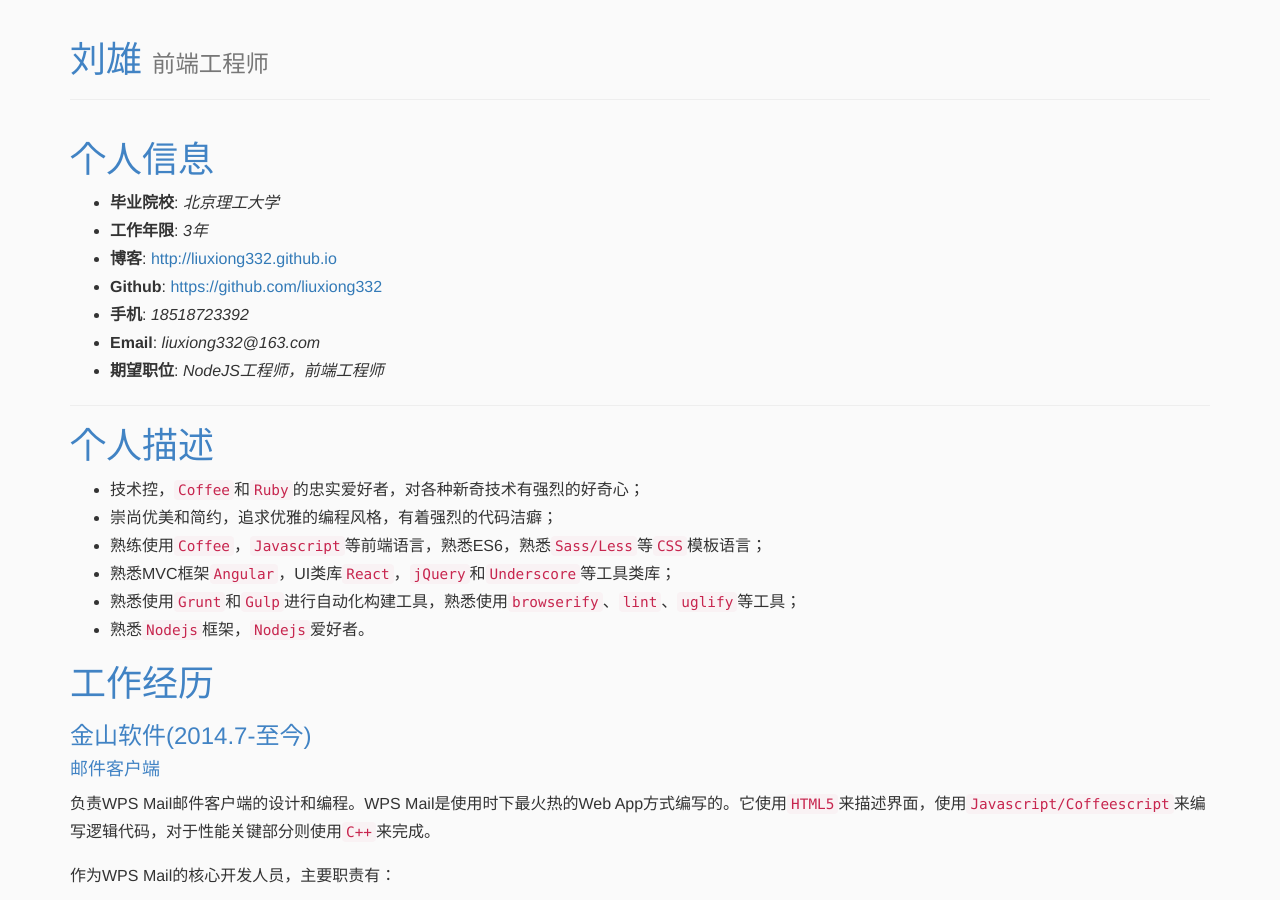
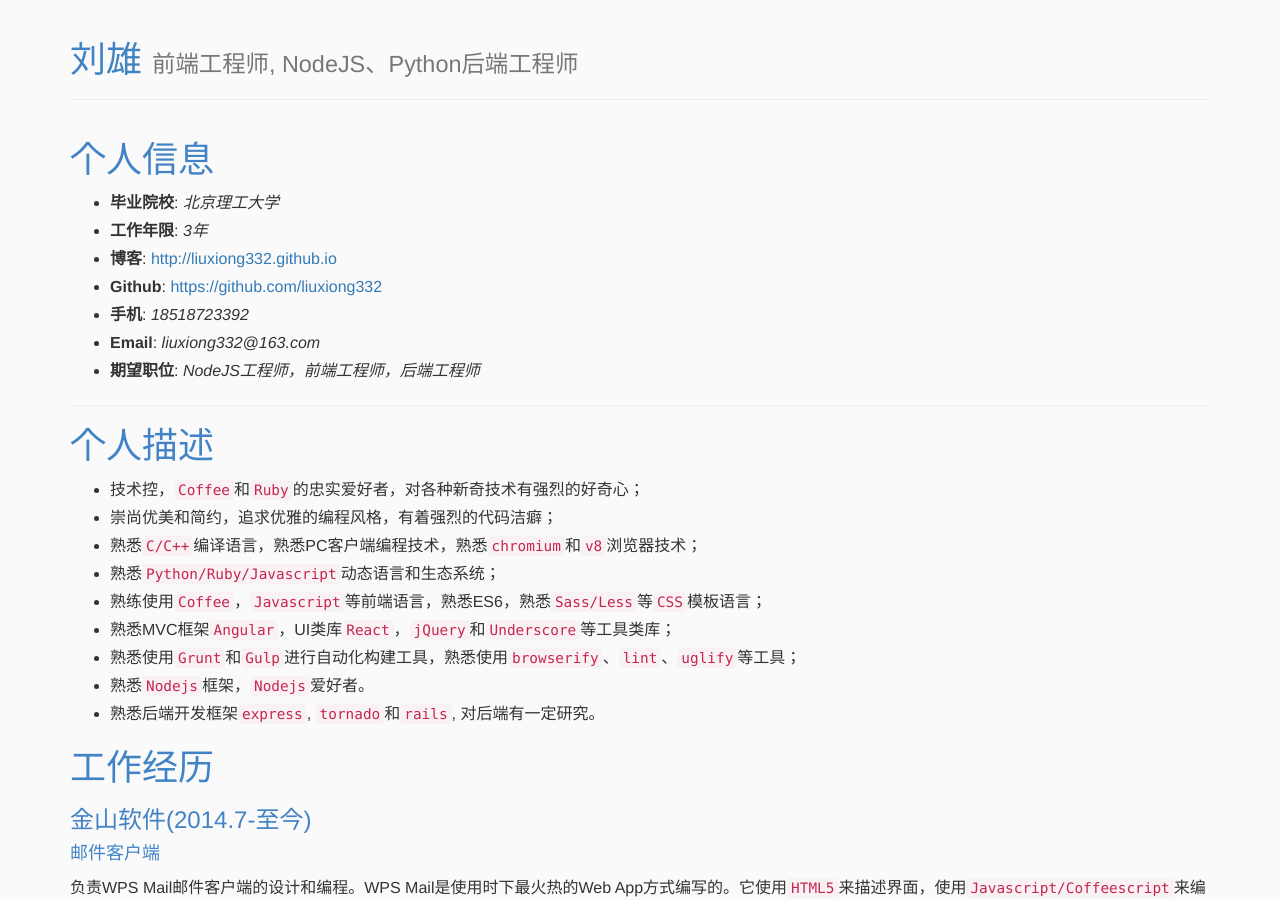
Before and after one commit to liuxiong332/liuxiong332-resume-en, a Jekyll site: the page built from index.md, in a window 1280 px wide and 900 px high. Built offline with Jekyll 4.4.1, drawn with Linux system fonts in a browser that asks for light colours; nearby versions of some CDN libraries.

```diff
--- a/index.md
+++ b/index.md
@@ -1,6 +1,6 @@
 ---
 title: 刘雄
-tagline: 前端工程师
+tagline: 前端工程师, NodeJS、Python后端工程师
 layout: page
 ---
 
@@ -12,17 +12,20 @@ layout: page
 * **Github**: [https://github.com/liuxiong332](https://github.com/liuxiong332)
 * **手机**: *18518723392*
 * **Email**: *liuxiong332@163.com*
-* **期望职位**: *NodeJS工程师，前端工程师*
+* **期望职位**: *NodeJS工程师，前端工程师，后端工程师*
 
 ----
 
 # 个人描述
 * 技术控，`Coffee`和`Ruby`的忠实爱好者，对各种新奇技术有强烈的好奇心；
 * 崇尚优美和简约，追求优雅的编程风格，有着强烈的代码洁癖；
+* 熟悉`C/C++`编译语言，熟悉PC客户端编程技术，熟悉`chromium`和`v8`浏览器技术；
+* 熟悉`Python/Ruby/Javascript`动态语言和生态系统；
 * 熟练使用`Coffee`，`Javascript`等前端语言，熟悉ES6，熟悉`Sass/Less`等`CSS`模板语言；
 * 熟悉MVC框架`Angular`，UI类库`React`，`jQuery`和`Underscore`等工具类库；
 * 熟悉使用`Grunt`和`Gulp`进行自动化构建工具，熟悉使用`browserify`、`lint`、`uglify`等工具；
 * 熟悉`Nodejs`框架，`Nodejs`爱好者。
+* 熟悉后端开发框架`express`, `tornado`和`rails`, 对后端有一定研究。
 
 # 工作经历
 
```
